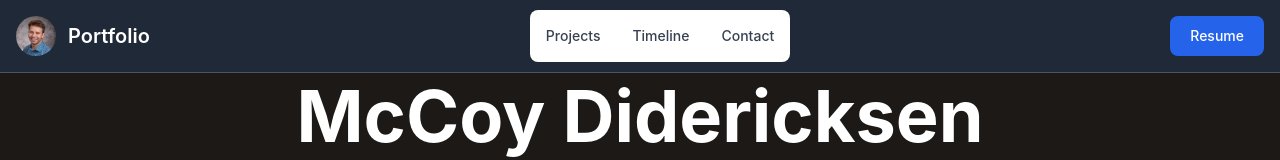
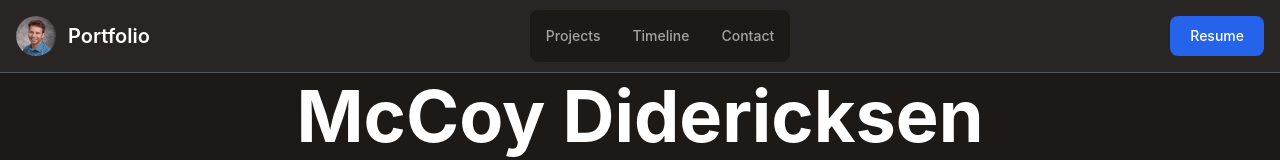
Before and after one commit to mccoydidericksen/portfolio, a React (Create React App) app: page / in a window 1280 px wide. Shown: the top 160 px of the page. Built offline with nearby package versions, Linux system fonts and the light colour scheme.

Commit message:
changing nav styles

```diff
--- a/public/index.html
+++ b/public/index.html
@@ -2,7 +2,7 @@
 <html lang="en">
   <head>
     <meta charset="utf-8" />
-    <link rel="icon" href="%PUBLIC_URL%/favicon.ico" />
+    <link rel="icon" href="%PUBLIC_URL%/assets/profile-icon.png" />
     <meta name="viewport" content="width=device-width, initial-scale=1" />
     <meta name="theme-color" content="#000000" />
     <meta
@@ -24,7 +24,7 @@
       work correctly both with client-side routing and a non-root public URL.
       Learn how to configure a non-root public URL by running `npm run build`.
     -->
-    <title>React App</title>
+    <title>McCoy Didericksen</title>
   </head>
   <body>
     <noscript>You need to enable JavaScript to run this app.</noscript>
--- a/src/App.js
+++ b/src/App.js
@@ -1,3 +1,4 @@
+import React, { useEffect } from 'react';
 import Header from './components/header';
 import Project from './components/project';
 import Timeline from './components/timeline';
--- a/src/components/navigation.js
+++ b/src/components/navigation.js
@@ -4,7 +4,7 @@ function Nav() {
   const [menuOpen, setMenuOpen] = useState(false);
   const dropdownStyle = `items-center justify-between w-full md:flex md:w-auto md:order-1`;
   return (
-    <nav className="px-2 sm:px-4 py-2.5 bg-gray-800 fixed w-full z-20 top-0 left-0 border-b border-gray-200 border-gray-600">
+    <nav className="px-2 sm:px-4 py-2.5 bg-stone-800 fixed w-full z-20 top-0 left-0 border-b border-gray-600">
       <div className="container flex flex-wrap items-center justify-between mx-auto">
         <a
           href="https://www.linkedin.com/in/mccoydid/"
@@ -36,7 +36,7 @@ function Nav() {
           </a>
           <button
             onClick={() => setMenuOpen(!menuOpen)}
-            className="inline-flex items-center p-2 text-sm text-gray-500 rounded-lg md:hidden hover:bg-gray-100 focus:outline-none focus:ring-2 focus:ring-gray-200 text-gray-400 hover:bg-gray-700 focus:ring-gray-600"
+            className="inline-flex items-center p-2 text-sm text-gray-500 rounded-lg md:hidden hover:bg-gray-100 focus:outline-none focus:ring-2 focus:ring-gray-200 text-stone-400 hover:bg-gray-700 focus:ring-gray-600"
           >
             <span className="sr-only">Open main menu</span>
             <svg
@@ -58,11 +58,11 @@ function Nav() {
           className={menuOpen ? dropdownStyle : `${dropdownStyle} hidden`}
           id="navbar-sticky"
         >
-          <ul className="flex flex-col p-4 mt-4 border border-gray-100 rounded-lg bg-gray-50 md:flex-row md:space-x-8 md:mt-0 md:text-sm md:font-medium md:border-0 md:bg-white bg-gray-800 md:bg-gray-900 border-gray-700">
+          <ul className="flex flex-col p-4 mt-4 border border-gray-100 rounded-lg bg-gray-50 md:flex-row md:space-x-8 md:mt-0 md:text-sm md:font-medium md:border-0 bg-stone-900 border-gray-700">
             <li>
               <a
                 href="#home"
-                className="block py-2 pl-3 pr-4 text-gray-700 rounded hover:bg-gray-100 md:hover:bg-transparent md:hover:text-blue-700 md:p-0 md:hover:text-white text-gray-400 hover:bg-gray-700 hover:text-white md:hover:bg-transparent border-gray-700"
+                className="block py-2 pl-3 pr-4 text- rounded hover:bg-gray-100 md:hover:bg-transparent md:hover:text-blue-700 md:p-0 md:hover:text-white text-stone-400 hover:bg-gray-700 hover:text-white md:hover:bg-transparent border-gray-700"
                 onClick={() => setMenuOpen(false)}
               >
                 Projects
@@ -71,7 +71,7 @@ function Nav() {
             <li>
               <a
                 href="#timeline"
-                className="block py-2 pl-3 pr-4 text-gray-700 rounded hover:bg-gray-100 md:hover:bg-transparent md:hover:text-blue-700 md:p-0 md:hover:text-white text-gray-400 hover:bg-gray-700 hover:text-white md:hover:bg-transparent border-gray-700"
+                className="block py-2 pl-3 pr-4 text- rounded hover:bg-gray-100 md:hover:bg-transparent md:hover:text-blue-700 md:p-0 md:hover:text-white text-stone-400 hover:bg-gray-700 hover:text-white md:hover:bg-transparent border-gray-700"
                 onClick={() => setMenuOpen(false)}
               >
                 Timeline
@@ -81,7 +81,7 @@ function Nav() {
             <li>
               <a
                 href="#contact"
-                className="block py-2 pl-3 pr-4 text-gray-700 rounded hover:bg-gray-100 md:hover:bg-transparent md:hover:text-blue-700 md:p-0 md:hover:text-white text-gray-400 hover:bg-gray-700 hover:text-white md:hover:bg-transparent border-gray-700"
+                className="block py-2 pl-3 pr-4 text- rounded hover:bg-gray-100 md:hover:bg-transparent md:hover:text-blue-700 md:p-0 md:hover:text-white text-stone-400 hover:bg-gray-700 hover:text-white md:hover:bg-transparent border-gray-700"
                 onClick={() => setMenuOpen(false)}
               >
                 Contact
--- a/src/data/projects.js
+++ b/src/data/projects.js
@@ -1,21 +1,21 @@
 const projects = [
     {
        title: 'Random Jeopardy',
-       imgUrl: '/assets/jeopardy-game.png',
+       imgUrl: './assets/jeopardy-game.png',
        stack: ['HTML', 'CSS', 'JavaScript', 'API'],
        link: 'https://mccoydidericksen.github.io/jeopardy-game/',
        sourceLink: 'https://github.com/mccoydidericksen/jeopardy-game'
     },
     {
        title: 'Dropin',
-       imgUrl: '/assets/dropin.png',
+       imgUrl: './assets/dropin.png',
        stack: ['JavaScript', 'Tailwind', 'Express', 'MySQL'],
        link: 'https://dropin.herokuapp.com/',
        sourceLink: 'https://github.com/mccoydidericksen/dropin'
     },
     {
        title: 'Algo Trading What-If Simulator',
-       imgUrl: '/assets/coming-soon.jpg',
+       imgUrl: './assets/coming-soon.jpg',
        stack: ['MongoDB', 'Express', 'React', 'Node'],
        link: 'https://github.com/mccoydidericksen',
        sourceLink: 'https://github.com/mccoydidericksen/what-if-simulator'
```
Also changed, not shown: 9 other files (tests, documents, lock files or other folders).
